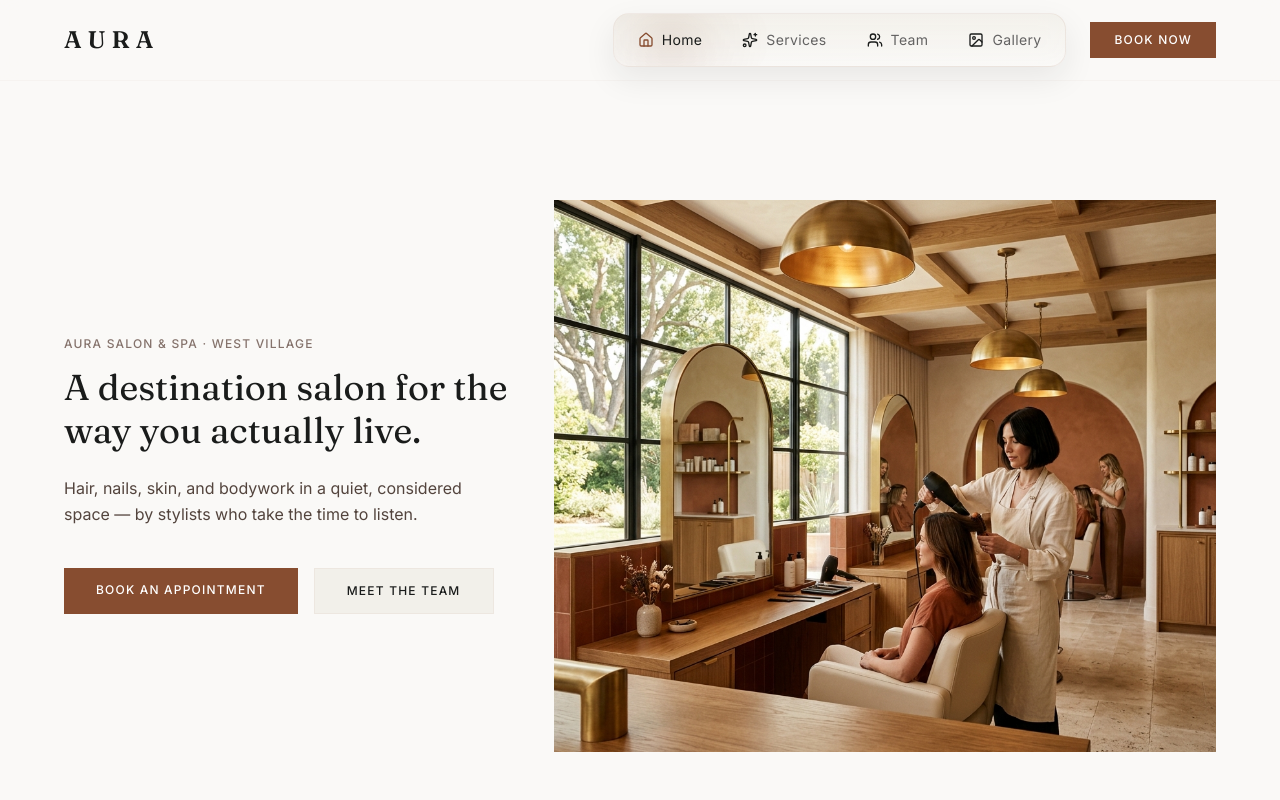
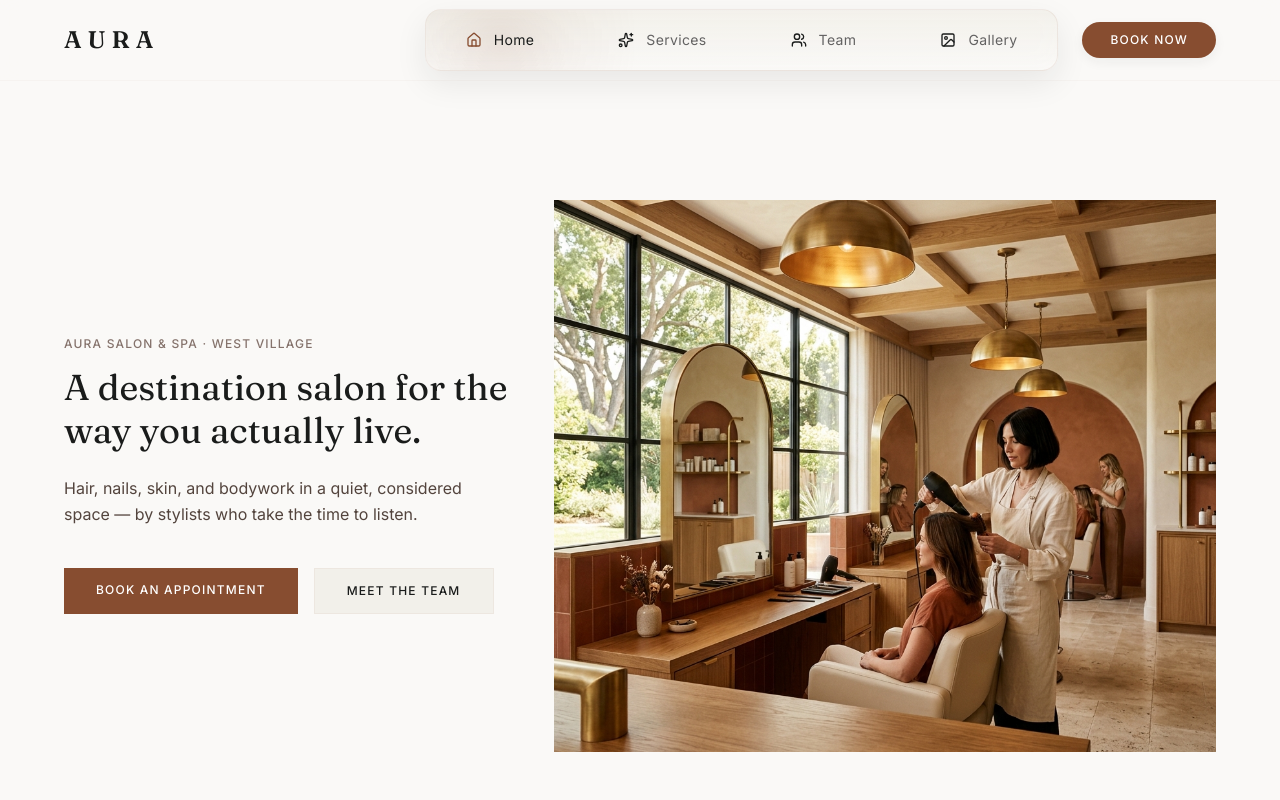
Before and after one commit to wearemillionaire6/aura-salon, a Next.js app: page / in a window 1280 px wide. Shown: the top 800 px of the page. Built offline with nearby package versions, Linux system fonts and the light colour scheme.

Commit message:
style: widen MenuBar items and update Book Now button to oval/pill shape

```diff
--- a/src/components/layout/SiteHeader.tsx
+++ b/src/components/layout/SiteHeader.tsx
@@ -85,7 +85,7 @@ export function SiteHeader() {
           <MenuBar items={NAV_ITEMS} activeItem={activeItem} />
           <Link
             href="/book"
-            className="bg-[var(--color-primary)] text-[var(--color-on-primary)] px-6 py-3 text-label-caps hover:opacity-90 active:scale-95 transition-all"
+            className="bg-[var(--color-primary)] text-[var(--color-on-primary)] px-7 py-3 text-label-caps rounded-full hover:opacity-90 active:scale-95 transition-all shadow-md hover:shadow-lg"
           >
             Book Now
           </Link>
@@ -124,7 +124,7 @@ export function SiteHeader() {
             ))}
             <Link
               href="/book"
-              className="bg-[var(--color-primary)] text-[var(--color-on-primary)] px-6 py-3 text-label-caps text-center hover:opacity-90 transition-all mt-2"
+              className="bg-[var(--color-primary)] text-[var(--color-on-primary)] px-6 py-3 text-label-caps text-center rounded-full hover:opacity-90 transition-all mt-2"
               onClick={() => setMobileOpen(false)}
             >
               Book Now
--- a/src/components/ui/glow-menu.tsx
+++ b/src/components/ui/glow-menu.tsx
@@ -85,7 +85,7 @@ export const MenuBar = React.forwardRef<HTMLElement, MenuBarProps>(
           } to-transparent rounded-3xl z-0 pointer-events-none`}
           variants={navGlowVariants}
         />
-        <ul className="flex items-center gap-2 relative z-10">
+        <ul className="flex items-center gap-5 relative z-10">
           {items.map((item) => {
             const Icon = item.icon;
             const isActive = item.label.toLowerCase() === activeItem?.toLowerCase();
@@ -110,12 +110,12 @@ export const MenuBar = React.forwardRef<HTMLElement, MenuBarProps>(
                       style={{
                         background: item.gradient,
                         opacity: isActive ? 1 : 0,
-                        borderRadius: "16px",
+                        borderRadius: "12px",
                       }}
                     />
                     <motion.div
                       className={cn(
-                        "flex items-center gap-2 px-4 py-2 relative z-10 bg-transparent transition-colors rounded-xl text-sm font-sans tracking-wide",
+                        "flex items-center gap-3 px-8 py-3 relative z-10 bg-transparent transition-colors rounded-xl text-sm font-sans tracking-wide",
                         isActive
                           ? "text-[var(--color-on-surface)]"
                           : "text-[var(--color-on-secondary-container)] group-hover:text-[var(--color-primary)]",
@@ -140,7 +140,7 @@ export const MenuBar = React.forwardRef<HTMLElement, MenuBarProps>(
                     </motion.div>
                     <motion.div
                       className={cn(
-                        "flex items-center gap-2 px-4 py-2 absolute inset-0 z-10 bg-transparent transition-colors rounded-xl text-sm font-sans tracking-wide",
+                        "flex items-center gap-3 px-8 py-3 absolute inset-0 z-10 bg-transparent transition-colors rounded-xl text-sm font-sans tracking-wide",
                         isActive
                           ? "text-[var(--color-on-surface)]"
                           : "text-[var(--color-on-secondary-container)] group-hover:text-[var(--color-primary)]",
```
